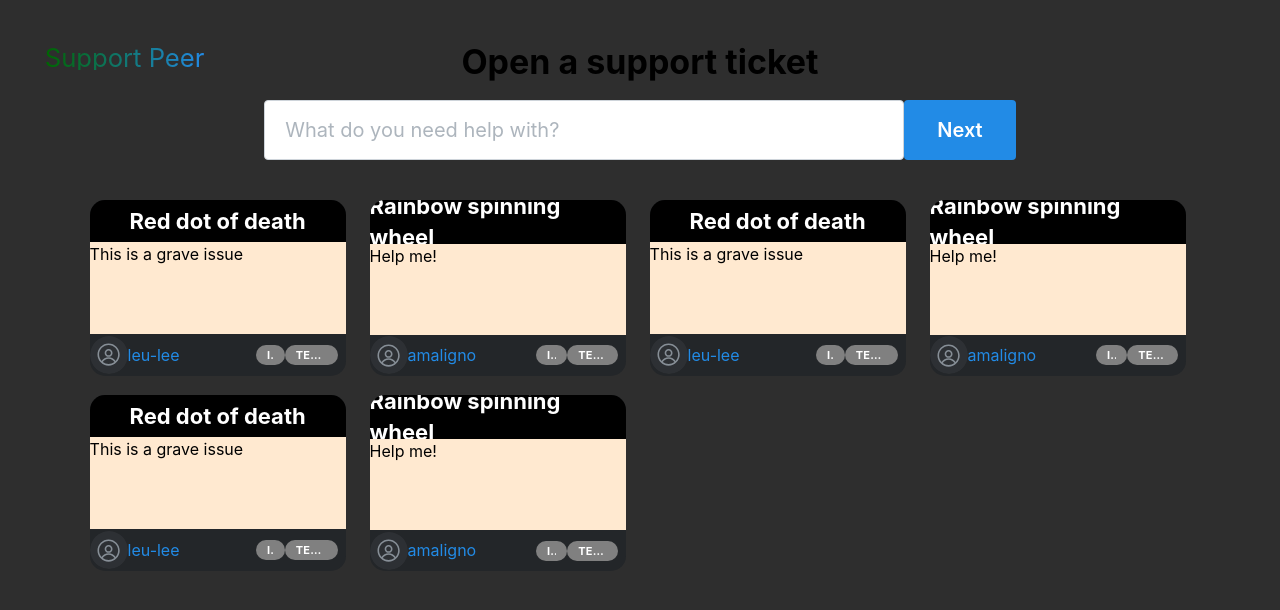
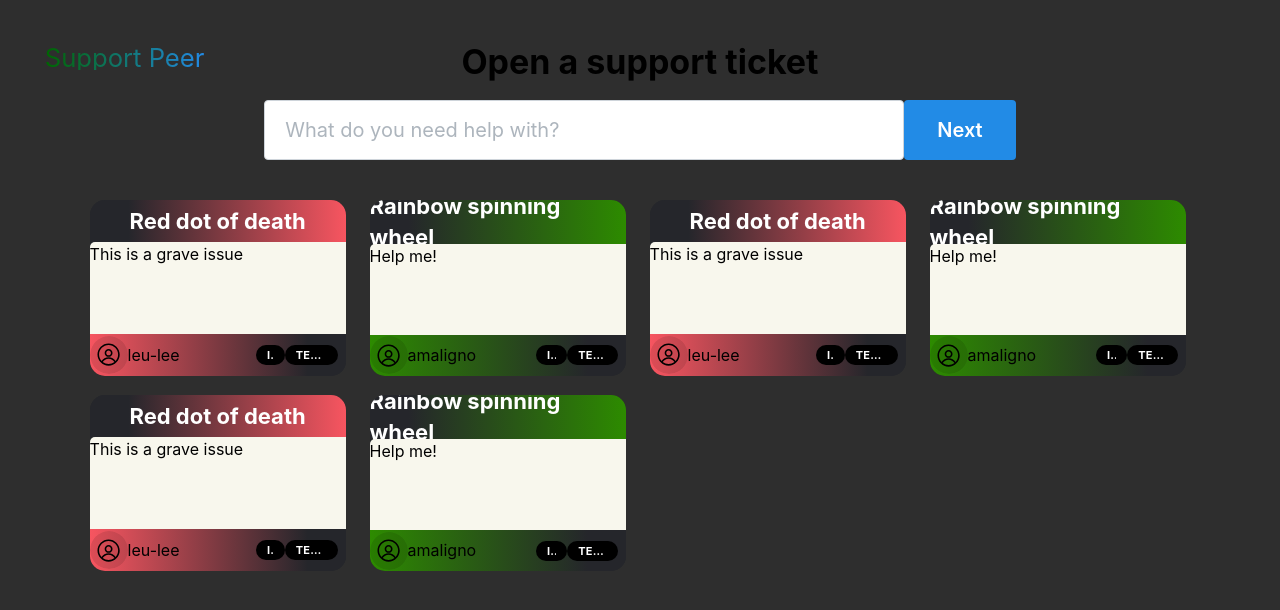
Before and after one commit to hooyunzhe/SupportPeer42, a Next.js app in the folder frontend/: page / in a window 1280 px wide. Shown: the top 610 px of the page. Built offline with nearby package versions, Linux system fonts and the light colour scheme.

Commit message:
feat: Improved SupportTicket

```diff
--- a/frontend/src/components/SupportTicket.tsx
+++ b/frontend/src/components/SupportTicket.tsx
@@ -2,7 +2,7 @@ import { Card } from '@mantine/core';
 import SupportTicketHeader from './SupportTicketHeader';
 import SupportTicketContent from './SupportTicketContent';
 import SupportTicketFooter from './SupportTicketFooter';
-import { SupportTicket } from '@/types/SupportTicketType';
+import SupportTicket from '@/types/SupportTicketType';
 
 interface SupportTicketProps {
   ticket: SupportTicket;
@@ -25,6 +25,7 @@ export default function SupportTicket({ ticket }: SupportTicketProps) {
         user={ticket.user}
         importance={ticket.importance}
         category={ticket.category}
+        status={ticket.status}
       />
     </Card>
   );
--- a/frontend/src/components/SupportTicketContent.tsx
+++ b/frontend/src/components/SupportTicketContent.tsx
@@ -8,7 +8,14 @@ export default function SupportTicketContent({
   description,
 }: SupportTicketContentProps) {
   return (
-    <Box h='55%' w='100%' bg='#FFE9D0'>
+    <Box
+      h='55%'
+      w='100%'
+      bg='#F8F7ED'
+      style={{
+        borderTopLeftRadius: '5px',
+      }}
+    >
       {description}
     </Box>
   );
--- a/frontend/src/components/SupportTicketFooter.tsx
+++ b/frontend/src/components/SupportTicketFooter.tsx
@@ -4,22 +4,33 @@ interface SupportTicketFooterProp {
   user: string;
   importance: string;
   category: string;
+  status: boolean;
 }
 
 export default function SupportTicketFooter({
   user,
   importance,
   category,
+  status,
 }: SupportTicketFooterProp) {
   return (
-    <Flex h='25%' justify='space-between' w='100%' align='center' gap='30'>
+    <Flex
+      h='25%'
+      justify='space-between'
+      w='100%'
+      align='center'
+      gap='30'
+      bg={`linear-gradient(-90deg, #25262b 15%, ${
+        status ? '#2D8B00' : '#F75560'
+      } 100%)`}
+    >
       <Flex align='center'>
-        <Avatar></Avatar>
-        <Text c='blue'>{user}</Text>
+        <Avatar color='black'></Avatar>
+        <Text c='black'>{user}</Text>
       </Flex>
       <Flex justify='space-around' mr='3%' w='32%'>
-        <Badge color='grey'>{importance}</Badge>
-        <Badge color='grey'>{category}</Badge>
+        <Badge color='black'>{importance}</Badge>
+        <Badge color='black'>{category}</Badge>
       </Flex>
     </Flex>
   );
--- a/frontend/src/components/SupportTicketHeader.tsx
+++ b/frontend/src/components/SupportTicketHeader.tsx
@@ -10,7 +10,15 @@ export default function SupportTicketHeader({
   status,
 }: SupportTicketHeaderProps) {
   return (
-    <Flex bg='black' w='100%' h='25%' justify={'center'} align='center'>
+    <Flex
+      bg={`linear-gradient(90deg, #25262b 15%, ${
+        status ? '#2D8B00' : '#F75560'
+      } 100%)`}
+      w='100%'
+      h='25%'
+      justify={'center'}
+      align='center'
+    >
       <Title order={3} c='white'>
         {title}
       </Title>
```
